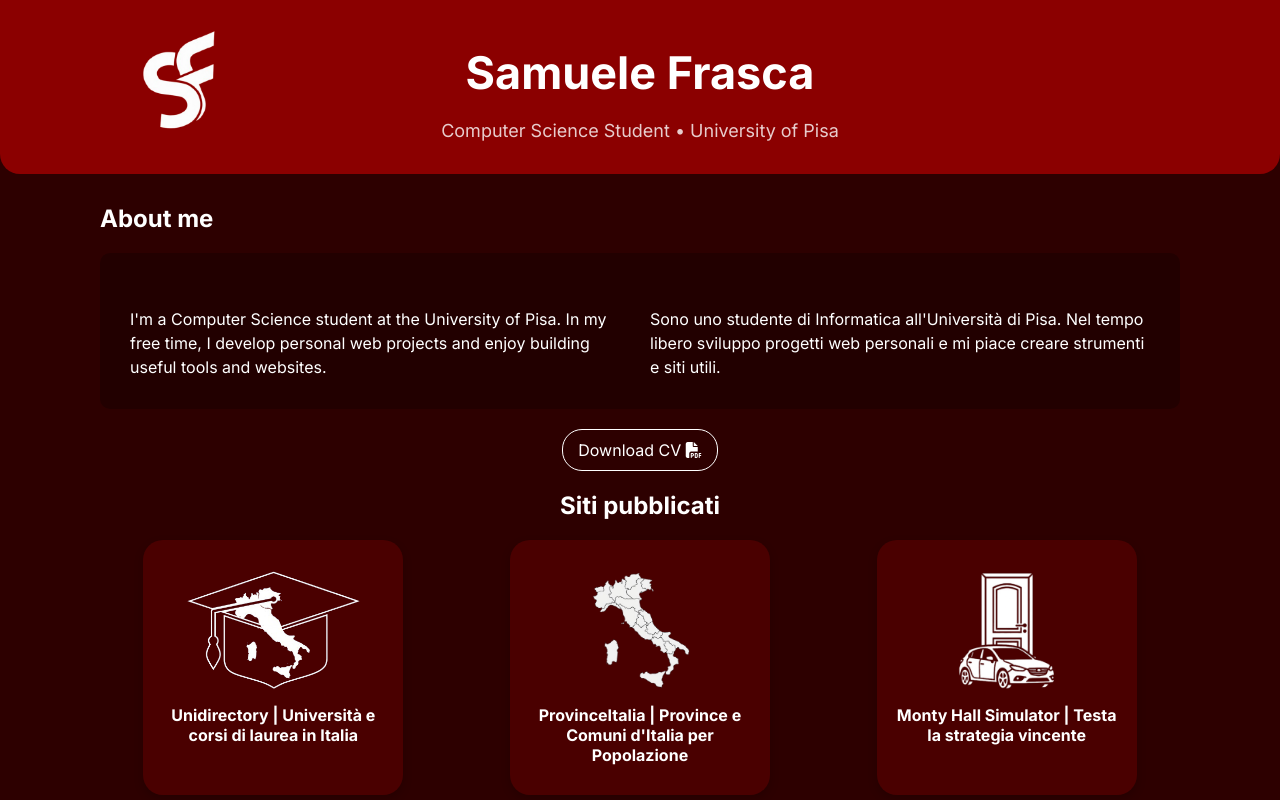
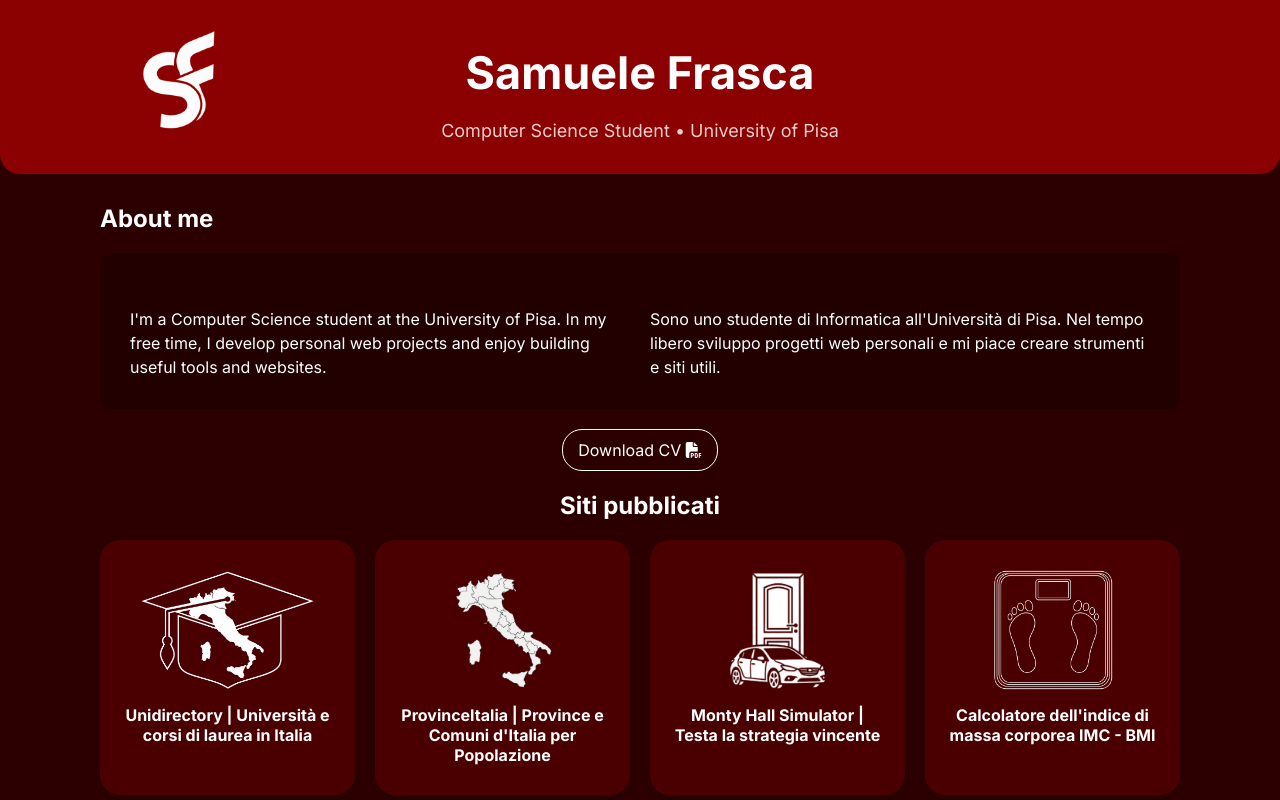
Before and after one commit to samuelefrasca/samuelefrasca.github.io, a plain HTML site: page index.html in a window 1280 px wide. Shown: the top 800 px of the page. Drawn offline with Linux system fonts and the light colour scheme; some icons are missing.

Commit message:
feat: add CalcolaIMC to website section

```diff
--- a/index.html
+++ b/index.html
@@ -73,6 +73,10 @@
                         rel="noopener noreferrer"><img src="assets/img/mh_logo.png" alt="Logo MontyHall Simulator">Monty
                         Hall Simulator | Testa la strategia vincente</a>
                 </div>
+                <div class="webcard"><a href="https://calcolaimc.pages.dev/" target="_blank"
+                        rel="noopener noreferrer"><img src="assets/img/imc_logo.png" alt="Logo Calcola IMC">Calcolatore
+                        dell'indice di massa corporea IMC - BMI</a>
+                </div>
             </div>
         </div>
     </main>
```
Also changed, not shown: assets/img/imc_logo.png (added), 1 other file.
